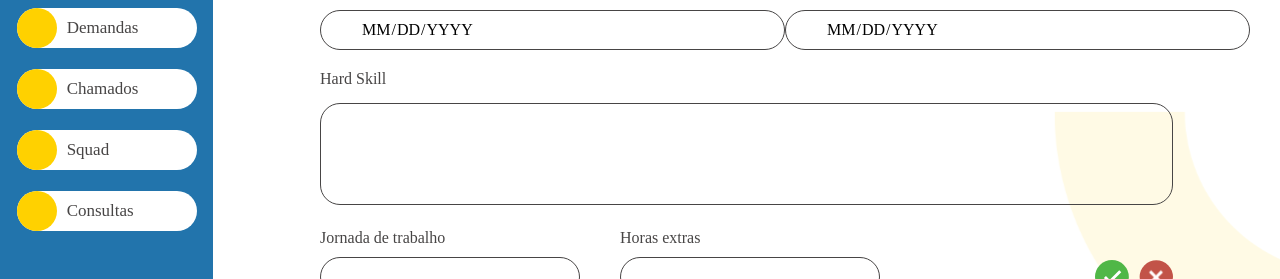
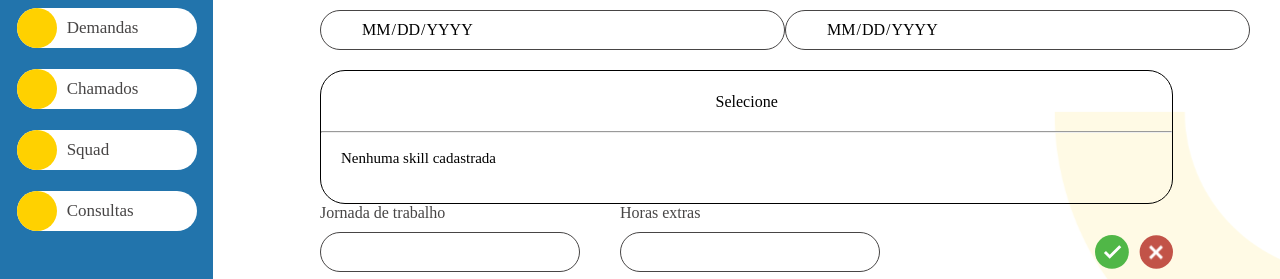
Before and after one commit to Maneasy-CODE/Maneasy-react, a React (Vite) app: page /profissionalCadastro in a window 1280 px wide. Shown: the part 425-704 px from the top of the page. Built offline with nearby package versions, Linux system fonts and the light colour scheme; some icons are missing; a web font is replaced by a local one.

Commit message:
Exclução do componete Hard Skills, Crição da div Hard Skill no HTML e modificação no CSS

```diff
--- a/src/components/HardSkill/intex.tsx
+++ /dev/null
@@ -1,6 +0,0 @@
-//estilizacao
-import "./style.css"
-
-function HardSkill(props: any) {
-
-}
--- a/src/pages/ProfissionalCadastro/index.tsx
+++ b/src/pages/ProfissionalCadastro/index.tsx
@@ -10,13 +10,58 @@ import bolinha_azul from "../../assets/images/bolinha_azul.svg"
 
 import { Icon } from '@iconify/react';
 
+//Hook
+import { useState } from "react";
+
 
 function ProfissionalCadastro() {
 
+  const [techs, setTechs] = useState<string[]>(
+    [
+      "HTML",
+      "CSS",
+      "JAVASCRIPT",
+      "JAVA"
+    ]
+  );
+
+  const [select, setSelect] = useState<string>("");
+
+  const [skillsSelecionadas, setSkillsSelecionadas] = useState<string[]>([]);
+
+  function adicionarSkill() {
+    console.log("entrou");
+
+    if (select === "") {
+
+      alert("Selecione uma skill para adicionar");
+    } else {
+
+      if (skillsSelecionadas.includes(select)) {
+
+        alert("Essa skill já foi selecionada");
+      }
+      else {
+
+        let novaListaSkillsSelecionadas = [...skillsSelecionadas];
+
+        novaListaSkillsSelecionadas.push(select);
+
+        setSkillsSelecionadas(novaListaSkillsSelecionadas);
+      }
+    }
+  }
+
+  function excluirSkill(skill: string) {
+
+    const novaListaSkillsSelecionadas = skillsSelecionadas.filter(item => item !== skill);
+
+    setSkillsSelecionadas(novaListaSkillsSelecionadas);
+  };
   return (
 
     <main id="profissional_cadastro" className="main_profissional_cadastro">
-      <Menu></Menu>
+      <Menu />
       <section className="conteudo_princiapal">
         <div className="container_grid">
           <div className="section_titulo">
@@ -116,20 +161,48 @@ function ProfissionalCadastro() {
                 </div>
               </div>
             </div>
-            <div className="section_objetivo_projeto">
-              <div className="section_objetivo_projeto_label_textarea">
-                <label className="label_hard_skill" htmlFor="objetivo_projeto">
-                  Hard Skill
-                </label>
-                <div>
-                  <textarea
-                    id="objetivo_projeto"
-                    name="objetivo_projeto"
-                    rows={4}
-                    cols={130}
-                    defaultValue={""}
-                  />
-                </div>
+            <div className="hard_skills">
+              <div className="section_objetivo_projeto">
+                <select
+                  name=""
+                  id="cad_select_skill"
+                  onChange={(e) => { setSelect(e.target.value); adicionarSkill() }}
+                  defaultValue={select}
+                >
+                  <option disabled value="">Selecione</option>
+                  {
+                    techs.map((tech: any, index: number) => {
+                      return <option
+                        key={index}
+                        value={tech}
+                      >
+                        {tech}
+                      </option>
+                    })
+                  }
+                </select>
+              </div>
+              <hr />
+              <div id="cad_lista_skills" className="cad_skills">
+                {
+                  skillsSelecionadas.length > 0 ? skillsSelecionadas.map((el: any, index: number) => {
+                    return <div key={index} className="cad_item_skill">
+                      <span className="cad_span_skill">{el}</span>
+                      <button
+                        type="button"
+                        id="cad_item_excluir"
+                        onClick={() => excluirSkill(el)}
+                        className="cad_item_excluir">
+                        <svg xmlns="http://www.w3.org/2000/svg"
+                          height="1em"
+                          viewBox="0 0 384 512">
+                          <path
+                            d="M342.6 150.6c12.5-12.5 12.5-32.8 0-45.3s-32.8-12.5-45.3 0L192 210.7 86.6 105.4c-12.5-12.5-32.8-12.5-45.3 0s-12.5 32.8 0 45.3L146.7 256 41.4 361.4c-12.5 12.5-12.5 32.8 0 45.3s32.8 12.5 45.3 0L192 301.3 297.4 406.6c12.5 12.5 32.8 12.5 45.3 0s12.5-32.8 0-45.3L237.3 256 342.6 150.6z" />
+                        </svg>
+                      </button>
+                    </div>
+                  }) : <span className="cad_span_skill">Nenhuma skill cadastrada</span>
+                }
               </div>
             </div>
             <div className="posicao_conteudo">
@@ -228,8 +301,8 @@ function ProfissionalCadastro() {
             </div>
           </section>
         </div>
-      </section>
-    </main>
+      </section >
+    </main >
 
   )
 }
--- a/src/pages/ProfissionalCadastro/style.css
+++ b/src/pages/ProfissionalCadastro/style.css
@@ -240,11 +240,54 @@
 
 /*Hard Skill*/
 
+#profissional_cadastro .hard_skills{
+    border: 1px solid black;
+    border-radius: 25px;
+    font-size: 15px;
+    font-family: "VerdanaRegular";
+}
+
 #profissional_cadastro .section_objetivo_projeto {
     display: flex;
     align-items: center;
     justify-content: space-between;
+    width: 100%;
+    height: 60px;
+    border-radius: 20px;
 }
+
+#profissional_cadastro .section_objetivo_projeto > select {
+    width: 100%;
+    height: 40px;
+    background: transparent;
+    text-align: center;
+    border-radius: 100px;
+    border: none;
+    outline: none;
+}
+
+#profissional_cadastro .section_objetivo_projeto button {
+    width: 465px;
+    height: 40px;
+    background: transparent;
+    text-align: center;
+    border-radius: 100px;
+    border: 1px solid black;
+}
+
+#profissional_cadastro .cad_skills{
+    border-radius: 100px;
+    height: 50px;
+    border: none;
+    display: flex;
+    align-items: center;
+    padding-left: 20px;
+    margin-bottom: 20px;
+    width: 100%;
+    font-size: 15px;
+    font-family: "VerdanaRegular";
+}
+
 
 #profissional_cadastro .section_objetivo_projeto p {
     padding: 30px 10px 10px 10px;
```
Also changed, not shown: src/components/HardSkill/style.css (deleted).
